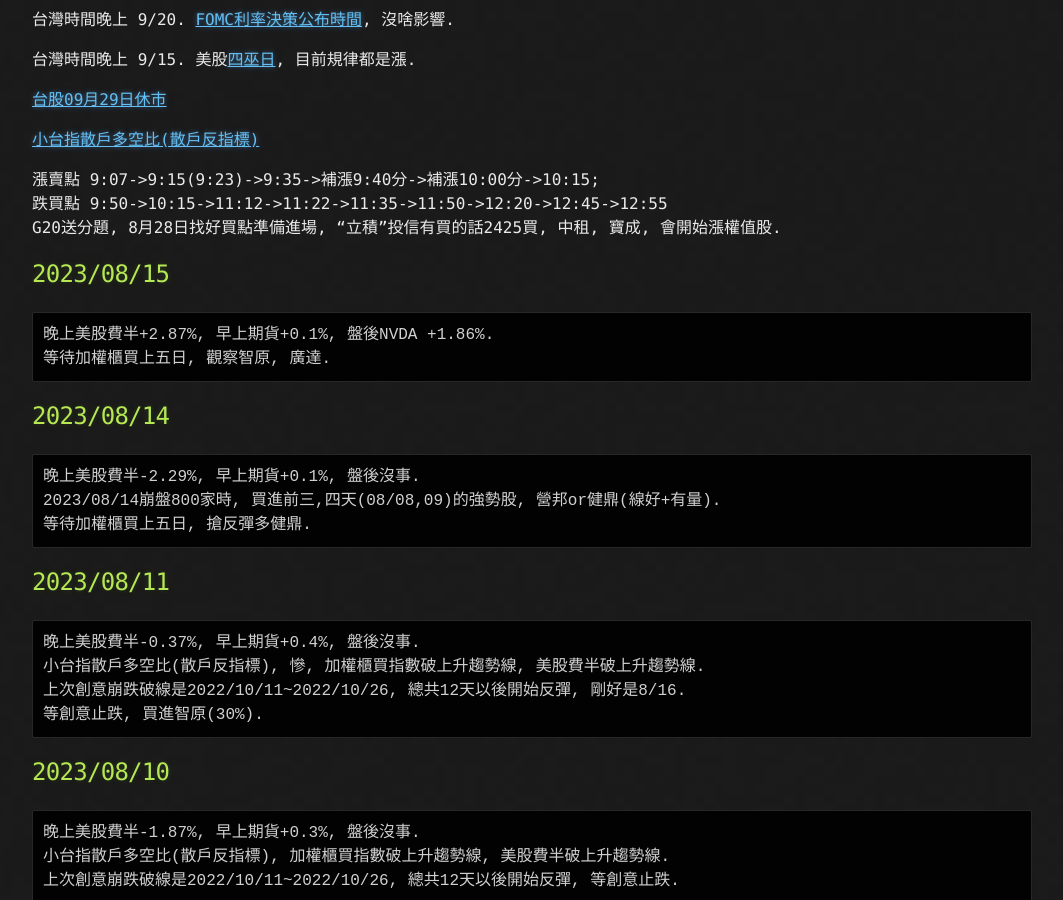
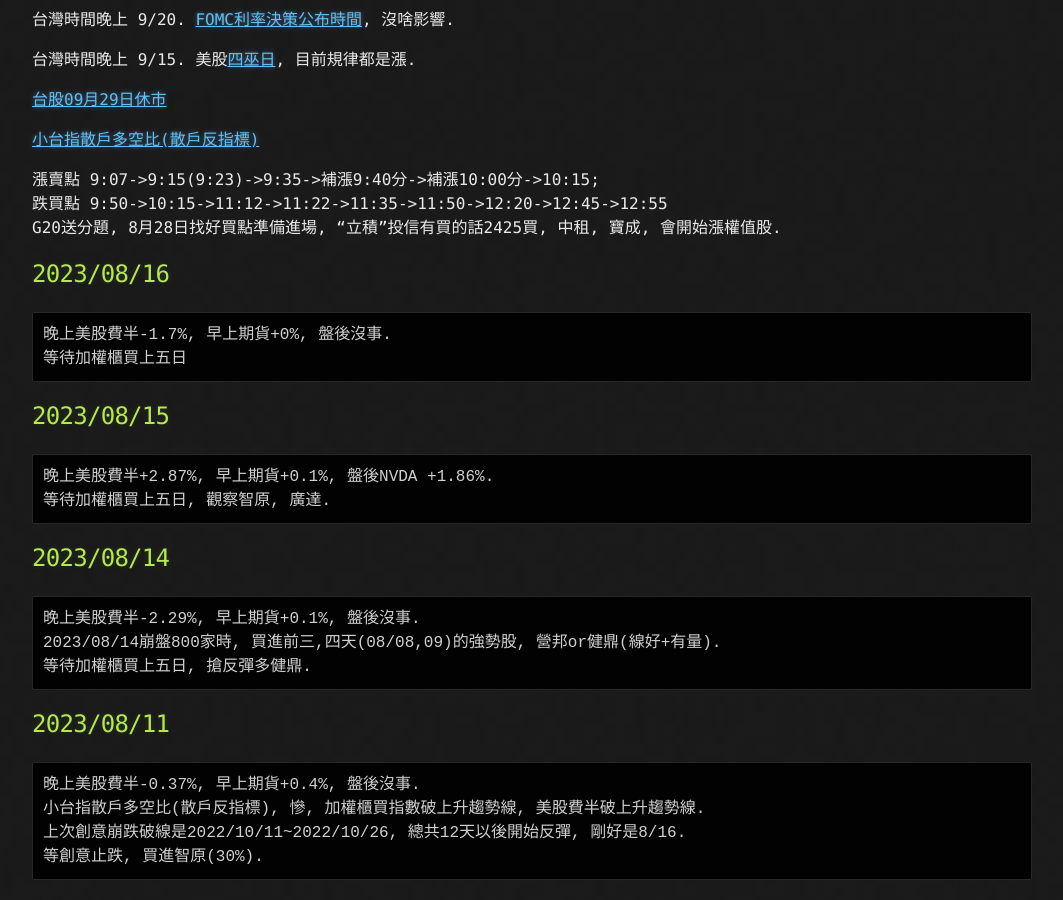
Before and after one commit to lepg5487/Stock_God, a Jekyll site: the page built from index.md, in a window 1280 px wide and 900 px high, scrolled down 370 px. Shown: the whole window, without its empty margins (108-1171 px from the left). Built offline with Jekyll 4.4.1, drawn with Linux system fonts in a browser that asks for light colours; our own code applies the rules of GitHub Pages for plain Markdown files.

Commit message:
Update index.md

````diff
--- a/index.md
+++ b/index.md
@@ -19,6 +19,12 @@ layout: testlayouts
 漲賣點 9:07->9:15(9:23)->9:35->補漲9:40分->補漲10:00分->10:15;
 跌買點 9:50->10:15->11:12->11:22->11:35->11:50->12:20->12:45->12:55
 G20送分題, 8月28日找好買點準備進場, "立積"投信有買的話2425買, 中租, 寶成, 會開始漲權值股.
+
+## 2023/08/16
+```
+晚上美股費半-1.7%, 早上期貨+0%, 盤後沒事.
+等待加權櫃買上五日
+```
 
 ## 2023/08/15
 ```
````
